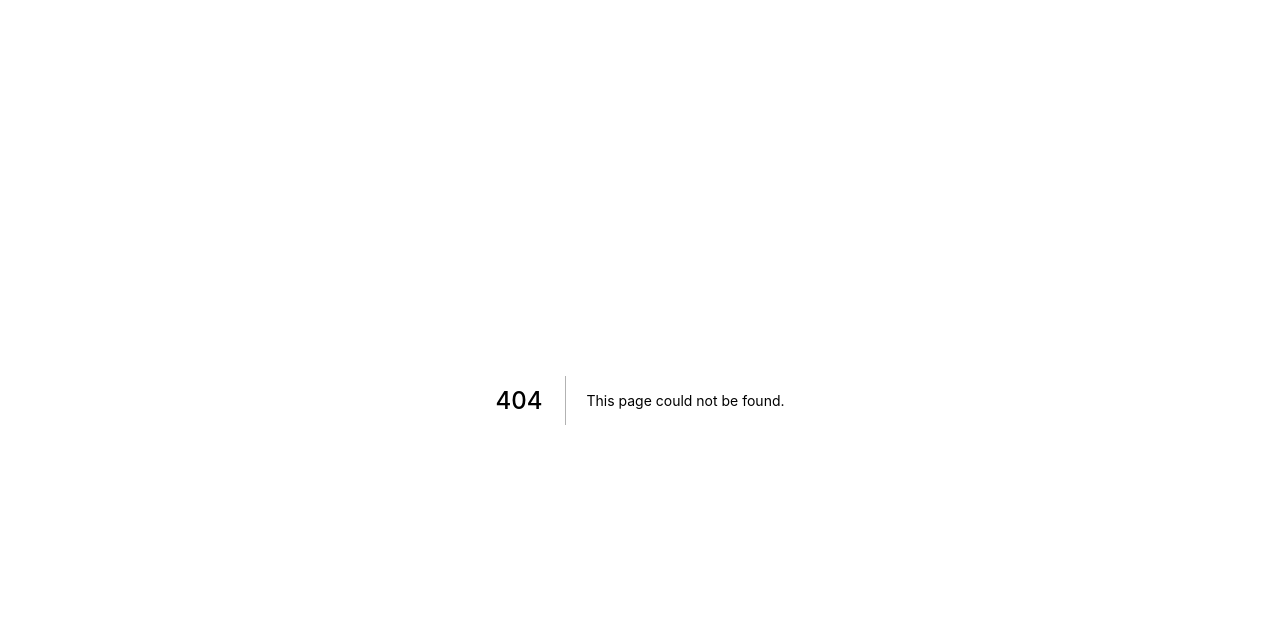
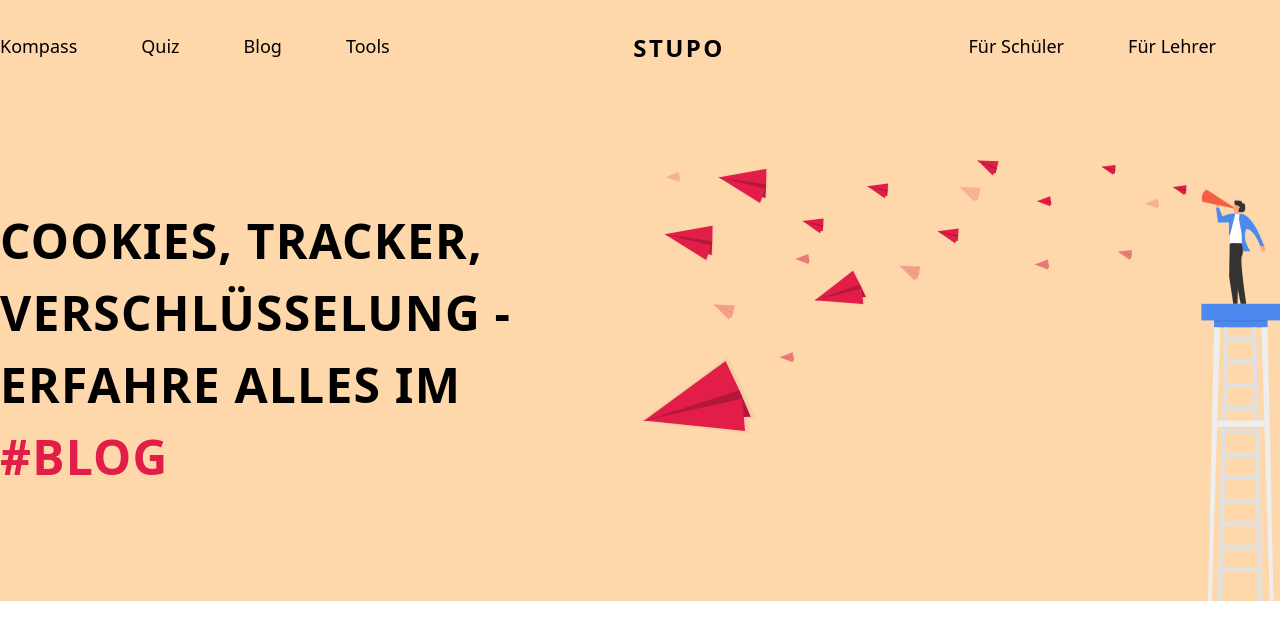
Before and after one commit to jembach/stupo-web-main, a Next.js app: page /blog in a window 1280 px wide. Before the commit this address had no page. Shown: the top 640 px of the page. Built offline with nearby package versions, Linux system fonts and the light colour scheme.

Commit message:
feat: add blog page starter

```diff
--- /dev/null
+++ b/src/pages/blog.tsx
@@ -0,0 +1,26 @@
+import React from 'react';
+import Header from '../components/Header';
+import HeaderTitle from '../components/HeaderTitle';
+
+import { Page } from '../types';
+
+const Blog: Page<any> = () => (
+  <div>
+    <Header className="bg-stupo-blog-200" img="/images/headers/blog.svg" alt="">
+      <HeaderTitle>
+        <span>
+          Cookies, Tracker, Verschlüsselung -
+          <br /> Erfahre alles im
+        </span>
+        <span className="text-stupo-blog-complement-600"> #Blog</span>
+      </HeaderTitle>
+    </Header>
+  </div>
+);
+
+Blog.title = 'Blog | Stupo';
+Blog.keywords = 'Blog, IT-Sicherheit, Datenschutz, News, Cyberangriffe, Wissenswertes';
+Blog.description =
+  'Im Bereich Blog findest du aktuelle News zu IT-Sicherheit, Wissenswertes, wie du dich schützen kannst und vieles mehr.';
+
+export default Blog;
```
Also changed, not shown: public/images/headers/blog.svg (added).
